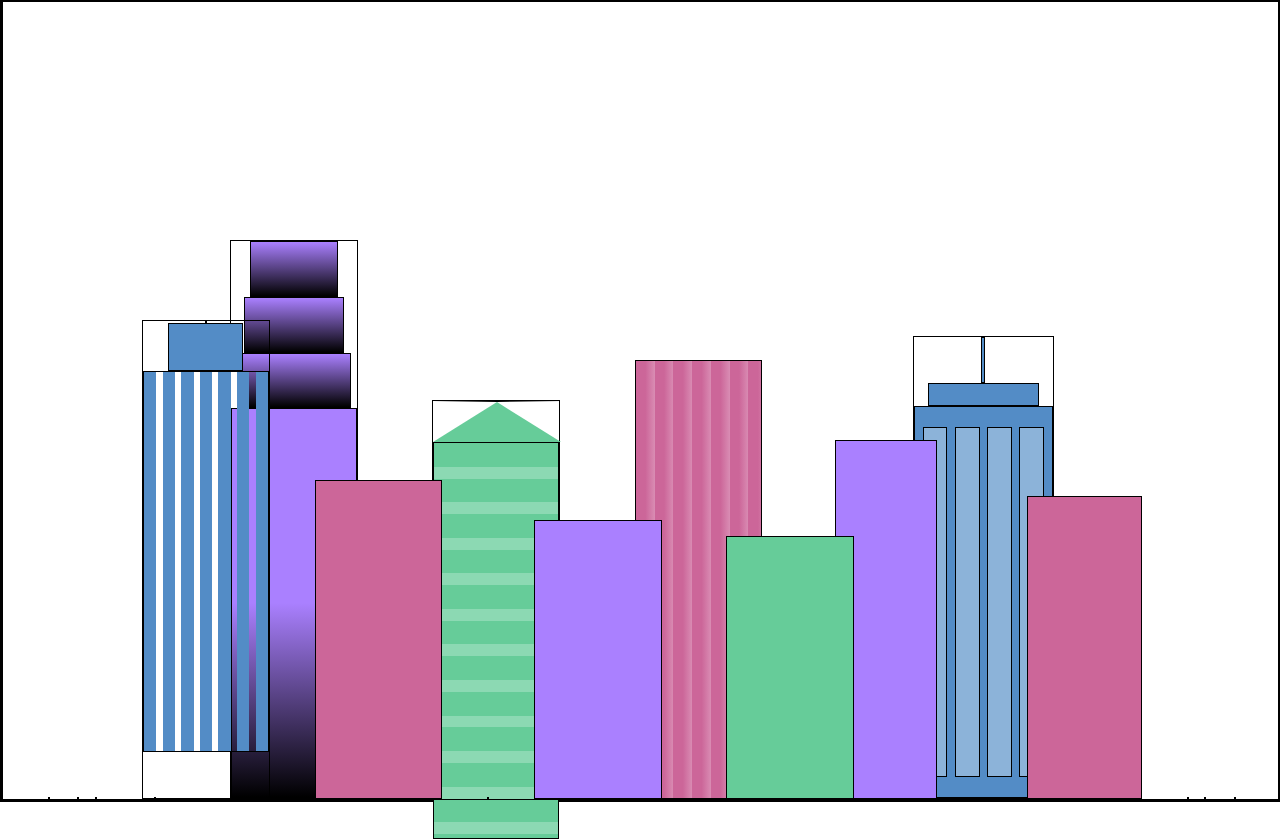
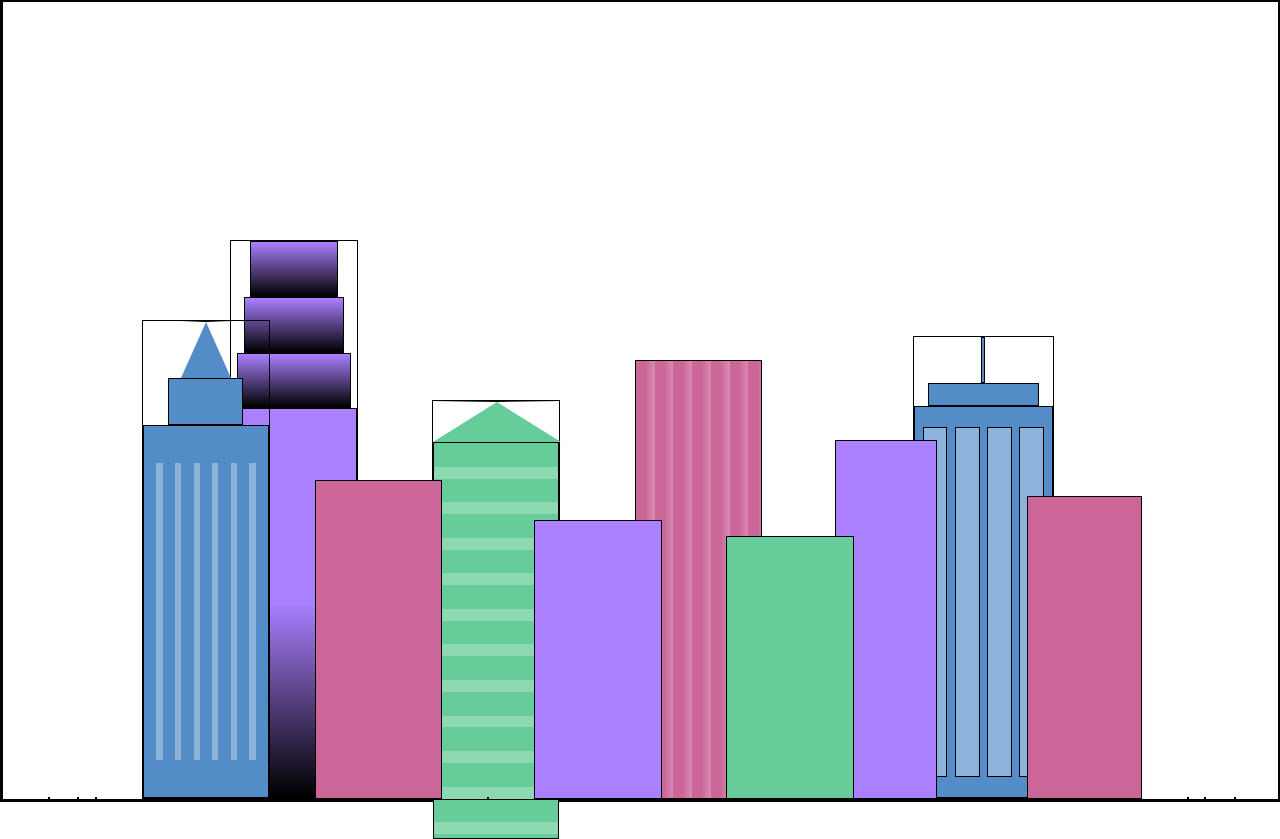
Before and after one commit to adelinesoares/building-a-city-skyline, a plain HTML site: page index.html in a window 1280 px wide. Drawn offline with Linux system fonts and the light colour scheme.

Commit message:
setted border-bottom, border-left and border-right to the .fb1a

```diff
--- a/styles.css
+++ b/styles.css
@@ -146,6 +146,12 @@ body {
     height: 60%;
 }
 
+.fb1a {
+    border-bottom: 7vh solid var(--building-color4);
+    border-left: 2vw solid transparent;
+    border-right: 2vw solid transparent;
+}
+
 .fb1b {
     width: 60%;
     height: 10%;
@@ -159,11 +165,11 @@ body {
             var(--building-color4)0%,
             var(--building-color4)10%,
             transparent 10%,
-            transparent 15%);
-    repeating-linear-gradient(var(--building-color4),
-        var(--building-color4)10%,
-        var(--window-color4)10%,
-        var(--window-color4)90%);
+            transparent 15%),
+        repeating-linear-gradient(var(--building-color4),
+            var(--building-color4)10%,
+            var(--window-color4)10%,
+            var(--window-color4)90%);
 }
 
 .fb2 {
```
